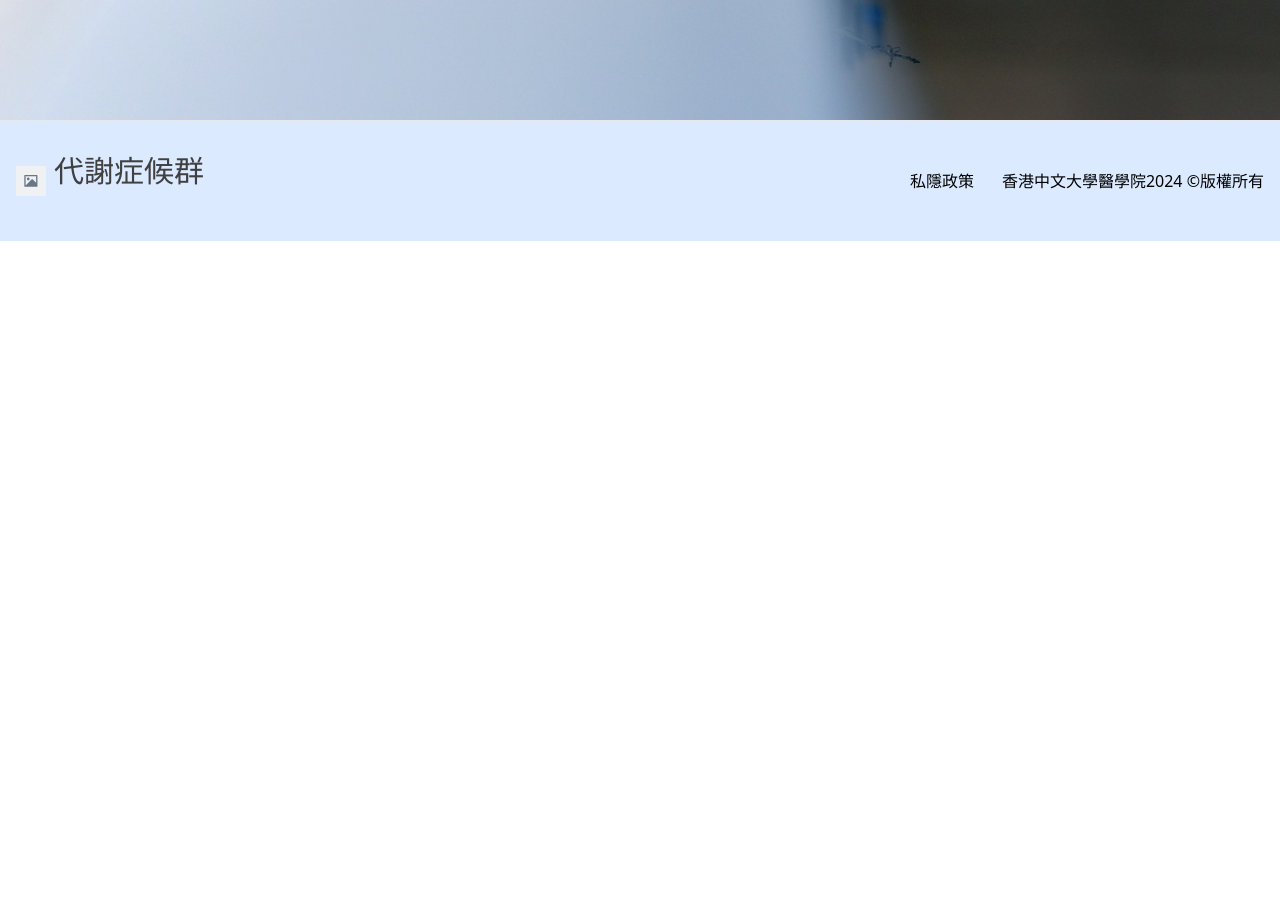
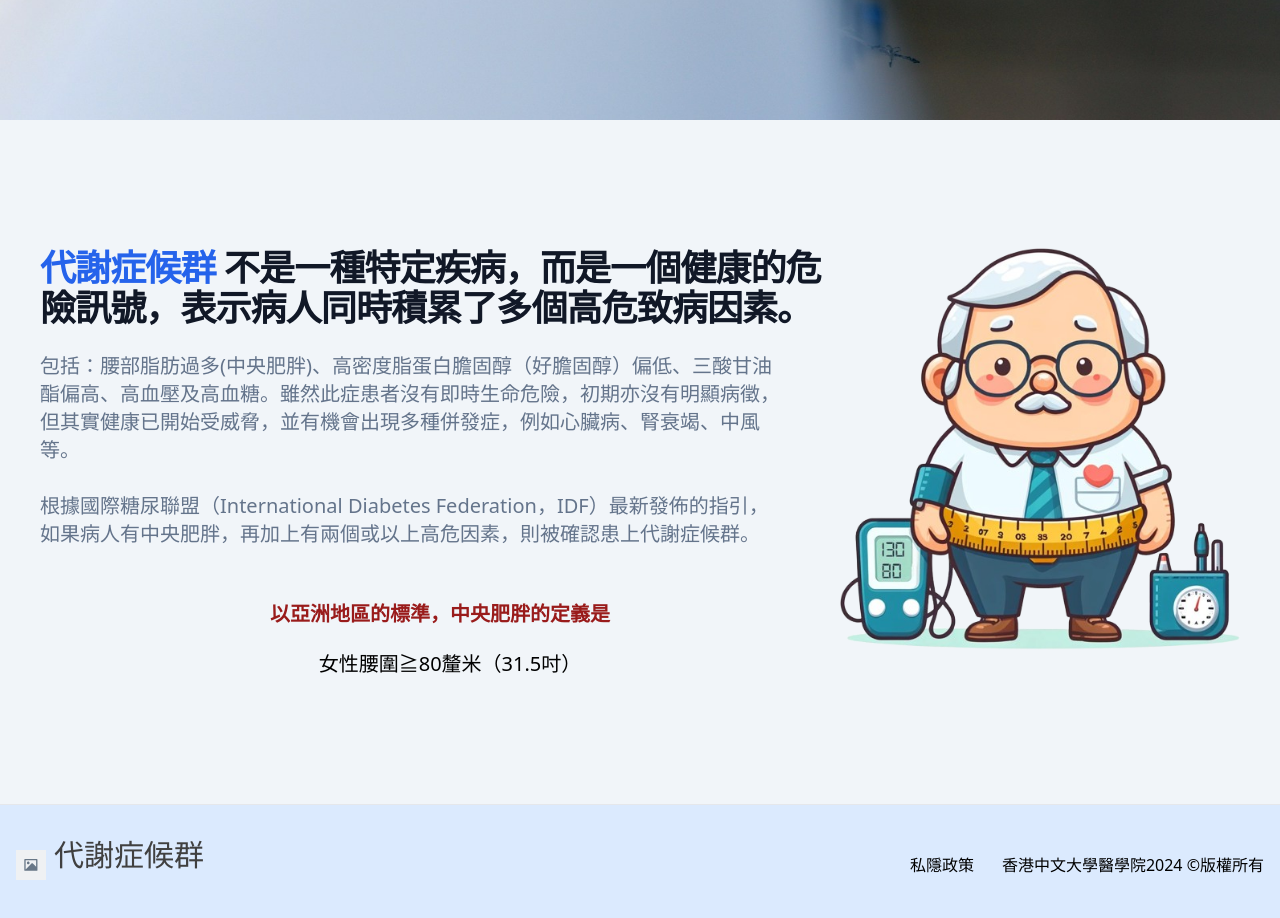
Before and after one commit to louise-longsze/cuhk-ms-website, a Next.js app: page /general/smoke in a window 1280 px wide. Shown: the part 680-1598 px from the top of the page. Before the commit the page ends 921 px from the top, so only its background shows below. Built offline with nearby package versions, Linux system fonts and the light colour scheme; no server answers.

Commit message:
smoke page

```diff
--- a/app/general/smoke/page.tsx
+++ b/app/general/smoke/page.tsx
@@ -1,3 +1,4 @@
+import MaxWidthWrapper from "@/components/maxwidthwrapper";
 import HeroSection from "@/components/shared/hero";
 
 const SmokePage = () => {
@@ -8,6 +9,36 @@ const SmokePage = () => {
         subtitle={"吸煙危害健康，吸煙和二⼿煙是⼼血管疾病已知的⾵險因素。"}
         backgroundImage={"/bg-smoke.jpg"}
       />
+      <section>
+        <MaxWidthWrapper>
+          <div className="flex flex-col mx-auto lg:flex-row ">
+            <div className="flex flex-col w-full py-6 lg:w-2/3 md:py-8 lg:py-12">
+              <h1 className="text-3xl font-bold tracking-tight text-gray-900 sm:text-4xl">
+                <span className="text-primary">代謝症候群</span>{" "}
+                不是一種特定疾病，而是一個健康的危險訊號，表示病人同時積累了多個高危致病因素。
+              </h1>
+              <p className="mt-6 text-lg max-w-prose text-muted-foreground sm:text-xl">
+                包括：腰部脂肪過多(中央肥胖)、高密度脂蛋白膽固醇（好膽固醇）偏低、三酸甘油酯偏高、高血壓及高血糖。雖然此症患者沒有即時生命危險，初期亦沒有明顯病徵，但其實健康已開始受威脅，並有機會出現多種併發症，例如心臟病、腎衰竭、中風等。
+                <br />
+                <br />
+                根據國際糖尿聯盟（International Diabetes
+                Federation，IDF）最新發佈的指引，如果病人有中央肥胖，再加上有兩個或以上高危因素，則被確認患上代謝症候群。
+              </p>
+              <h3 className="flex text-lg font-bold justify-center pt-5 text-red-800 sm:text-xl">
+                以亞洲地區的標準，中央肥胖的定義是
+              </h3>
+              <div className="flex flex-col justify-center sm:flex-row mt-6">
+                <h3 className="flex pl-5 items-center text-xl font-medium leading-6">
+                  女性腰圍≧80釐米（31.5吋）
+                </h3>
+              </div>
+            </div>
+            <div className="w-full py-6 lg:w-1/3 md:py-8 lg:py-12">
+              <img src="/oldman.png" alt="" />
+            </div>
+          </div>
+        </MaxWidthWrapper>
+      </section>
     </>
   );
 };
--- a/app/page.tsx
+++ b/app/page.tsx
@@ -4,13 +4,7 @@ import Link from "next/link";
 import MaxWidthWrapper from "@/components/maxwidthwrapper";
 
 import Image from "next/image";
-import {
-  dietsvg,
-  endocrinesvg,
-  fatsvg,
-  learnmoresvg,
-  sportssvg,
-} from "@/constants";
+import { dietsvg, endocrinesvg, fatsvg, sportssvg } from "@/constants";
 import { FaArrowAltCircleDown } from "react-icons/fa";
 import { GiFat } from "react-icons/gi";
 import { LuCandy } from "react-icons/lu";
@@ -82,7 +76,7 @@ export default function Home() {
             <div className="absolute top-0 -right-4 w-96 h-96 bg-blue-300 rounded-full mix-blend-multiply filter blur-xl opacity-70 animate-blob animation-delay-2000"></div>
             <div className="absolute -bottom-8 left-20 w-72 h-72 bg-pink-300 rounded-full mix-blend-multiply filter blur-xl opacity-70 animate-blob animation-delay-4000"></div>
             <div className="relative space-y-4">
-              <div className="px-20 pb-20 m-5 bg-white rounded-lg flex flex-col items-center justify-center">
+              <div className="p-20 m-5 bg-white rounded-lg flex flex-col items-center justify-center">
                 <h2>代謝症候群的成因</h2>
                 <p>導致因素包括：</p>
                 <div className="container mx-auto grid justify-center gap-4 lg:grid-cols-2">
@@ -265,14 +259,6 @@ export default function Home() {
                 className="inline-flex font-medium items-center text-primary hover:underline"
               >
                 了解更多
-                <svg
-                  className="w-3 h-3 ms-2.5 rtl:rotate-[270deg]"
-                  aria-hidden="true"
-                  fill="none"
-                  viewBox="0 0 18 18"
-                >
-                  <path d={learnmoresvg} />
-                </svg>
               </a>
             </div>
             <div className="max-w-sm p-6 m-5 bg-white border border-gray-200 rounded-lg shadow">
@@ -290,14 +276,6 @@ export default function Home() {
                 className="inline-flex font-medium items-center text-primary hover:underline"
               >
                 了解更多
-                <svg
-                  className="w-3 h-3 ms-2.5 rtl:rotate-[270deg]"
-                  aria-hidden="true"
-                  fill="none"
-                  viewBox="0 0 18 18"
-                >
-                  <path d={learnmoresvg} />
-                </svg>
               </a>
             </div>
             <div className="max-w-sm p-6 bg-white border border-gray-200 rounded-lg shadow">
@@ -315,14 +293,6 @@ export default function Home() {
                 className="inline-flex font-medium items-center text-primary hover:underline"
               >
                 了解更多
-                <svg
-                  className="w-3 h-3 ms-2.5 rtl:rotate-[270deg]"
-                  aria-hidden="true"
-                  fill="none"
-                  viewBox="0 0 18 18"
-                >
-                  <path d={learnmoresvg} />
-                </svg>
               </a>
             </div>
           </div>
```
